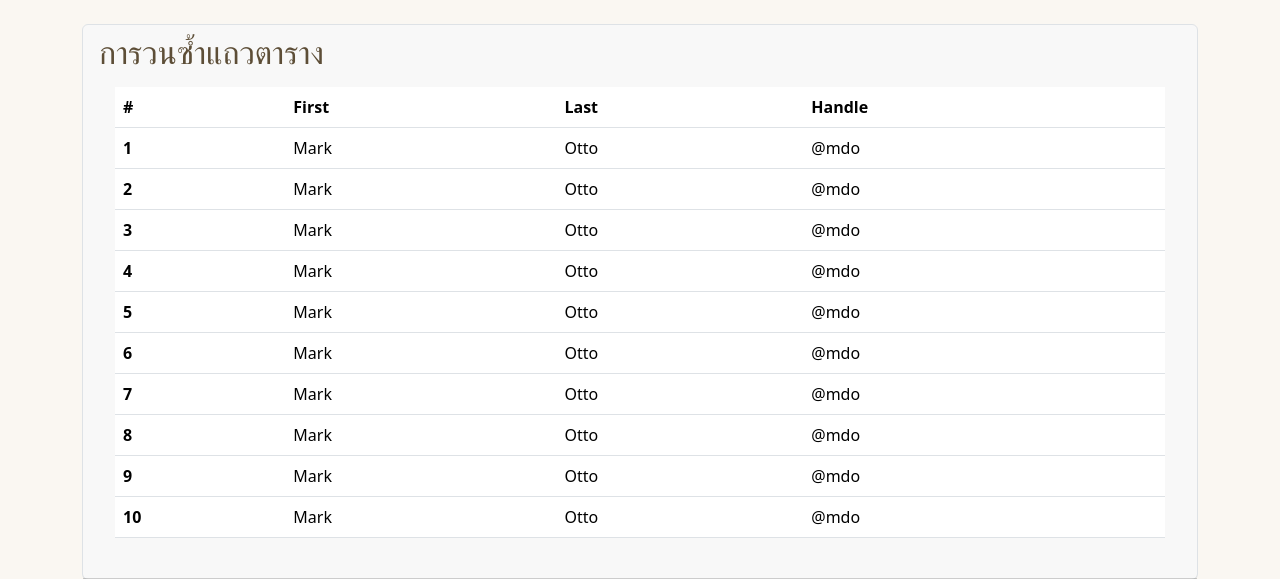
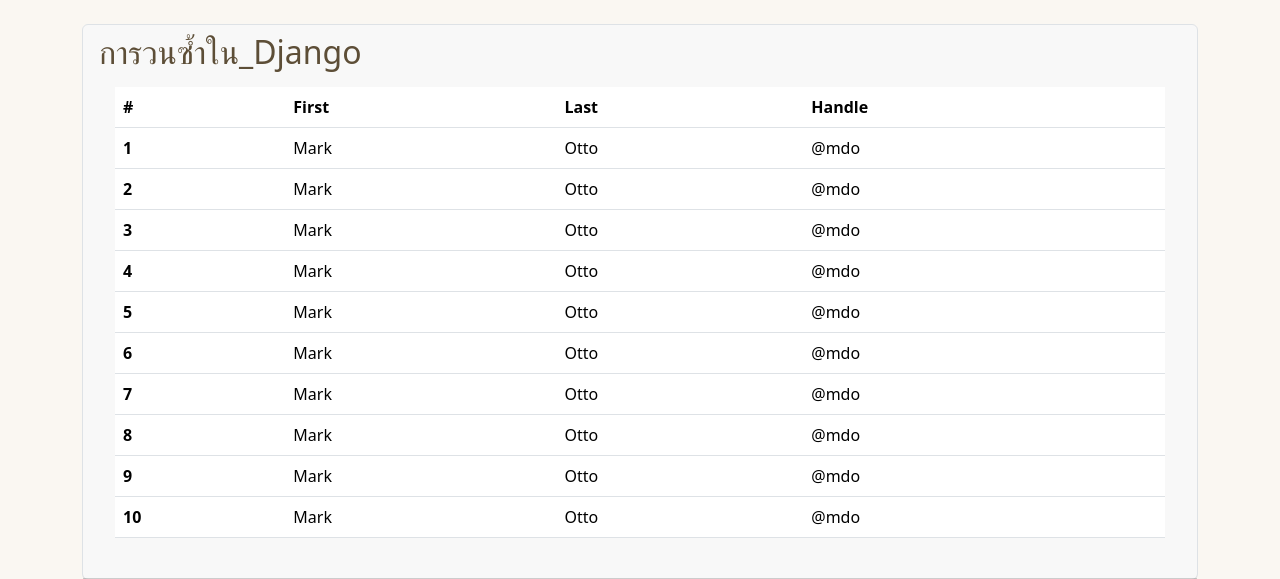
Before and after one commit to Jirasak-Thongpila/bootstrap_5_webapp, a Django app: page /for/ in a window 1280 px wide. Shown: the part 56-635 px from the top of the page. Run offline with Django 5.2, Linux system fonts and the light colour scheme.

Commit message:
เพิ่ม dynamic message และ context variables สำหรับหน้าวนซ้ำ

```diff
--- a/templates/for.html
+++ b/templates/for.html
@@ -1,7 +1,7 @@
 {% extends "base.html" %} {% block content %}
 <div class="card">
   <div class="card-header">
-    <h2 class="mb-0">การวนซ้ำแถวตาราง</h2>
+    <h2 class="mb-0">{{ message }}</h2>
     <div class="card-body">
       <table class="table">
         <thead>
--- a/webpage/views.py
+++ b/webpage/views.py
@@ -14,4 +14,5 @@
 def for_view(request):
     context = {}
     context['count'] = list(range(1, 11))
-    return render(request, 'for.html', context)
+    context['message'] = "การวนซ้ำใน_Django"
+    return render(request, 'for.html',context)
```
